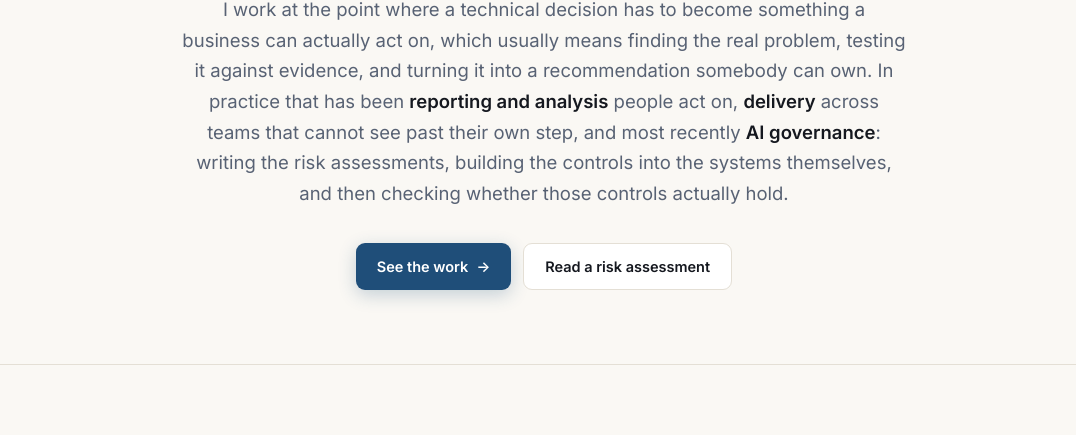
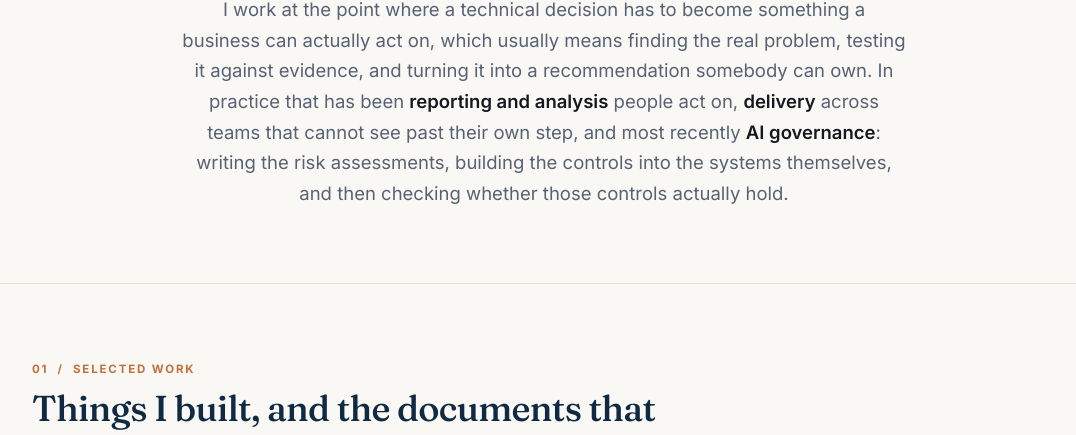
Before and after one commit to sameerbxba/sameerbxba.github.io, a plain HTML site: page index.html in a window 1280 px wide. Shown: the part 541-976 px from the top of the page, without its empty margins (96-1172 px from the left). Drawn offline with Linux system fonts and the light colour scheme.

Commit message:
Remove hero buttons; the work sits directly below

```diff
--- a/index.html
+++ b/index.html
@@ -348,10 +348,6 @@ footer{
       building the controls into the systems themselves, and then checking whether
       those controls actually hold.
     </p>
-    <div class="cta rv">
-      <a class="btn btn-primary" href="#work">See the work <span class="ar">&rarr;</span></a>
-      <a class="btn btn-ghost" href="assets/SoC2_Agent_AI_Risk_Assessment.pdf" target="_blank" rel="noopener">Read a risk assessment</a>
-    </div>
   </div>
 </header>
 
```
